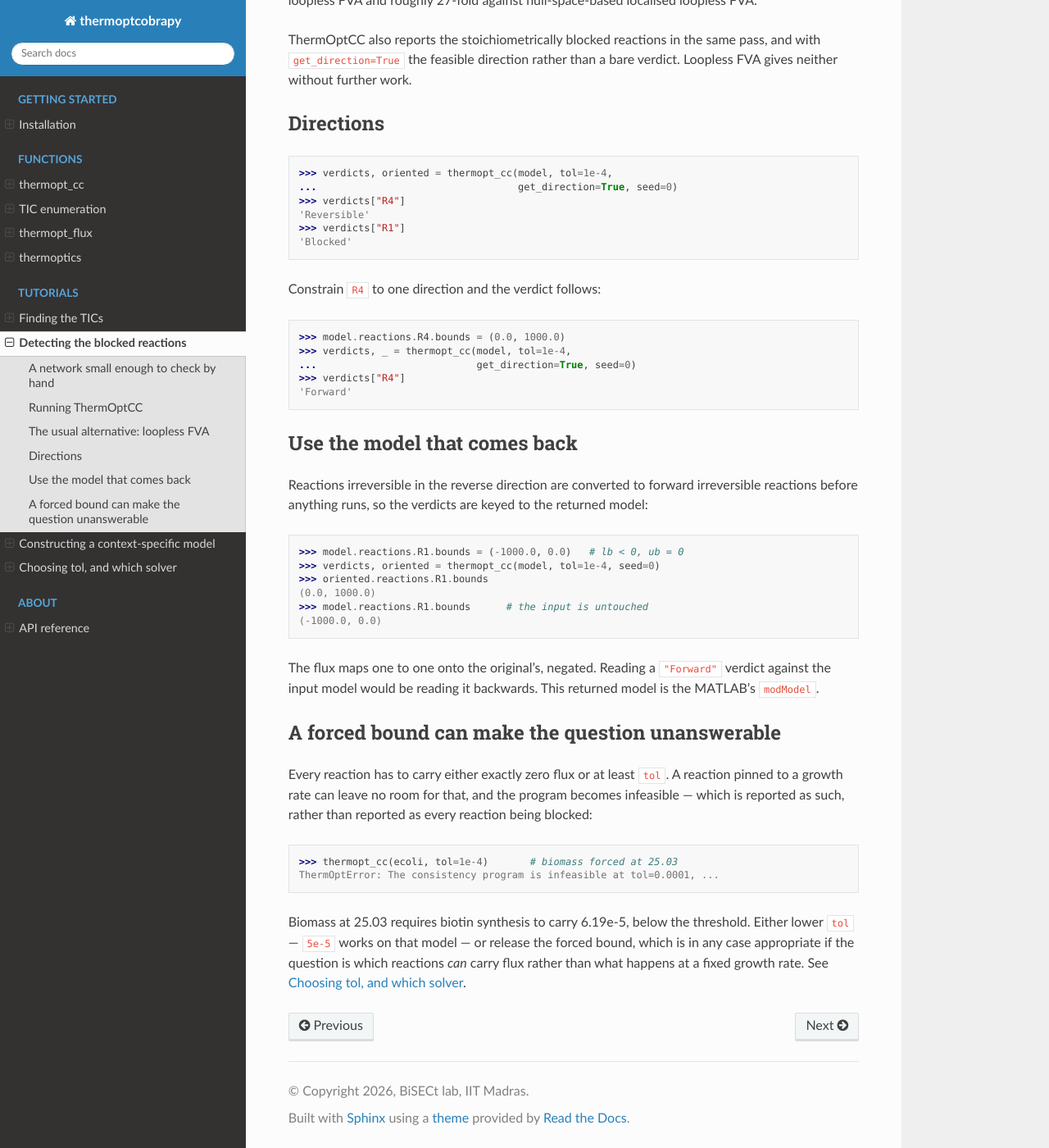
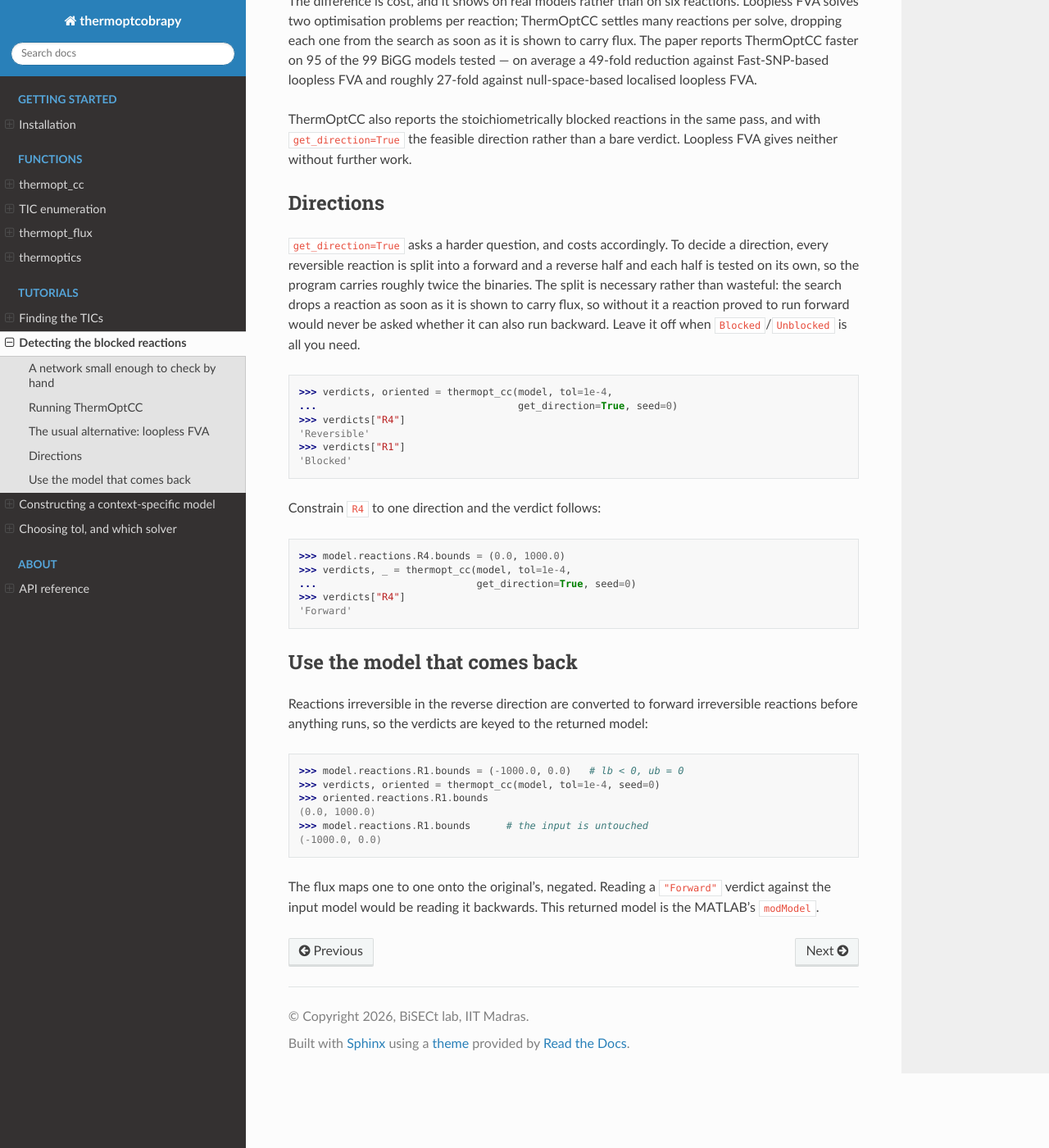
Before and after one commit to bisect-group/thermoptcobrapy, a Sphinx documentation site: the page built from docs/tutorials/consistency.rst, in a window 1280 px wide and 1400 px high, scrolled down 1854 px. Shown: the whole window at 82% size. Built offline with Sphinx 7.4.7 and the Read the Docs theme 3.1.0, drawn with Linux system fonts in a browser that asks for light colours; some of the changed text lies outside the part shown.

Commit message:
Name the toy model plainly, trim the consistency tutorial
Model("ring") was an unexplained leftover from when the docs called
the network a ring; it is only the model identifier, so it is now
Model("toy") with a comment saying so.

Removes the "A forced bound can make the question unanswerable"
section. The tol guidance it carried is covered in the numerics
tutorial, which the page now points to where tol first appears.

Adds a note that get_direction=True is the more expensive question:
every reversible reaction is split into a forward and a reverse half
and each is tested separately, roughly doubling the binaries, with the
reason the split is necessary rather than wasteful.

Co-Authored-By: Claude Opus 5 (1M context) <noreply@anthropic.com>

```diff
--- a/docs/tutorials/consistency.rst
+++ b/docs/tutorials/consistency.rst
@@ -13,7 +13,7 @@ form the cycle ``A → B → C → A``; ``R4`` drains ``A`` to ``D``:
 
    from cobra import Model, Metabolite, Reaction
 
-   model = Model("ring")
+   model = Model("toy")          # "toy" is just the model id
    A, B, C, D = (Metabolite(x) for x in "ABCD")
 
    reactions = []
@@ -69,6 +69,10 @@ Running ThermOptCC
 box constraints alone — that is what FVA just reported. Adding the
 thermodynamic constraints reveals them as thermodynamically blocked.
 
+``tol`` is the flux a reaction has to reach to count as carrying flux, and
+it is the one parameter here that cannot simply be made as small as you
+like; see :doc:`numerics` before choosing a value.
+
 The usual alternative: loopless FVA
 -----------------------------------
 
@@ -104,6 +108,14 @@ bare verdict. Loopless FVA gives neither without further work.
 
 Directions
 ----------
+
+``get_direction=True`` asks a harder question, and costs accordingly. To
+decide a direction, every reversible reaction is split into a forward and a
+reverse half and each half is tested on its own, so the program carries
+roughly twice the binaries. The split is necessary rather than wasteful: the
+search drops a reaction as soon as it is shown to carry flux, so without it
+a reaction proved to run forward would never be asked whether it can also
+run backward. Leave it off when ``Blocked``/``Unblocked`` is all you need.
 
 .. code-block:: python
 
@@ -143,22 +155,3 @@ the returned model:
 The flux maps one to one onto the original's, negated. Reading a
 ``"Forward"`` verdict against the input model would be reading it backwards.
 This returned model is the MATLAB's ``modModel``.
-
-A forced bound can make the question unanswerable
---------------------------------------------------
-
-Every reaction has to carry either exactly zero flux or at least ``tol``. A
-reaction pinned to a growth rate can leave no room for that, and the program
-becomes infeasible — which is reported as such, rather than reported as
-every reaction being blocked:
-
-.. code-block:: python
-
-   >>> thermopt_cc(ecoli, tol=1e-4)       # biomass forced at 25.03
-   ThermOptError: The consistency program is infeasible at tol=0.0001, ...
-
-Biomass at 25.03 requires biotin synthesis to carry 6.19e-5, below the
-threshold. Either lower ``tol`` — ``5e-5`` works on that model — or release
-the forced bound, which is in any case appropriate if the question is which
-reactions *can* carry flux rather than what happens at a fixed growth rate.
-See :doc:`numerics`.
--- a/docs/tutorials/cycles.rst
+++ b/docs/tutorials/cycles.rst
@@ -11,7 +11,7 @@ the network can export:
 
    from cobra import Model, Metabolite, Reaction
 
-   model = Model("ring")
+   model = Model("toy")          # "toy" is just the model id
    A, B, C, D = (Metabolite(x) for x in "ABCD")
 
    reactions = []
```
